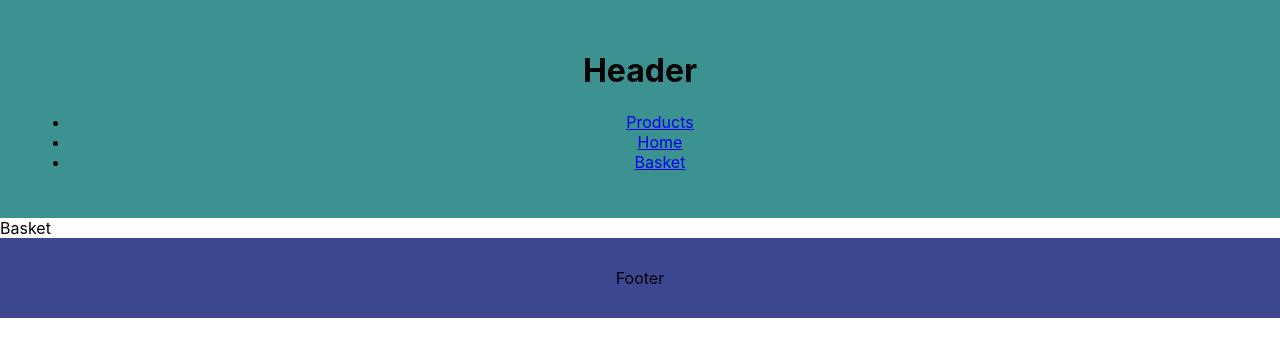
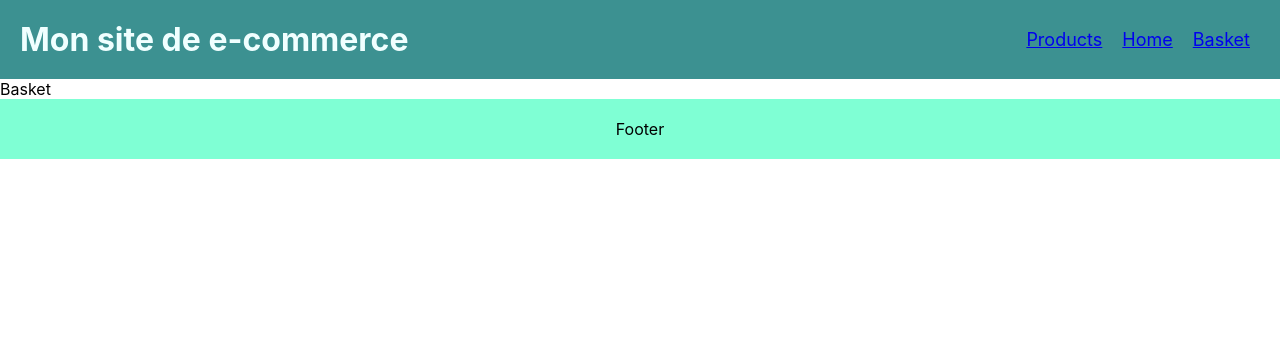
Before and after one commit to Marjo14/ecomm, a React (Create React App) app: page /basket in a window 1280 px wide. Shown: the top 356 px of the page. Built offline with nearby package versions, Linux system fonts and the light colour scheme.

Commit message:
Align nav bar

```diff
--- a/src/App.css
+++ b/src/App.css
@@ -1,12 +1,40 @@
 .header {
-  padding: 30px;
+  padding: 20px;
   background-color: rgb(60, 145, 145);
-  text-align: center;
+  display: flex;
+  align-items: center;
+  justify-content: space-between;
+}
+
+.header h1 {
+  color: azure;
+  margin: 0;
+  flex: 1;
+  text-align: left;
+}
+
+nav {
+  flex-shrink: 0;
+}
+
+ul {
+  list-style: none;
+  display: flex;
+  margin: 0;
+  padding: 0;
+
+}
+
+ul li {
+  margin: 0 10px;
+  font-size: 18px;
+  cursor: pointer;
+  text-decoration: none;
 
 }
 
 .footer {
-  padding: 30px;
-  background-color: rgb(60, 70, 145);
+  background-color: aquamarine;
+  padding: 20px 30px;
   text-align: center;
 }
--- a/src/components/Header.jsx
+++ b/src/components/Header.jsx
@@ -3,15 +3,19 @@ import { Link } from 'react-router-dom';
 
 const Header = () => {
     return (
+
         <header className='header'>
-      <h1>Header</h1>
-      <nav>
+            <h1 className='header_title'>Mon site de e-commerce</h1>
+            <div>
+                <nav className='header_nav'>
                     <ul>
-          <li><Link to="/products">Products</Link></li>
-          <li><Link to="/">Home</Link></li>
-          <li><Link to="/basket">Basket</Link></li>
+                        <li className='header_item'><Link to="/products">Products</Link></li>
+                        <li className='header_item'><Link to="/">Home</Link></li>
+                        <li className='header_item'><Link to="/basket">Basket</Link></li>
                     </ul>
+
                 </nav>
+            </div>
         </header>
     );
 };
```
Lines whose indentation alone changed are shown as unchanged.
